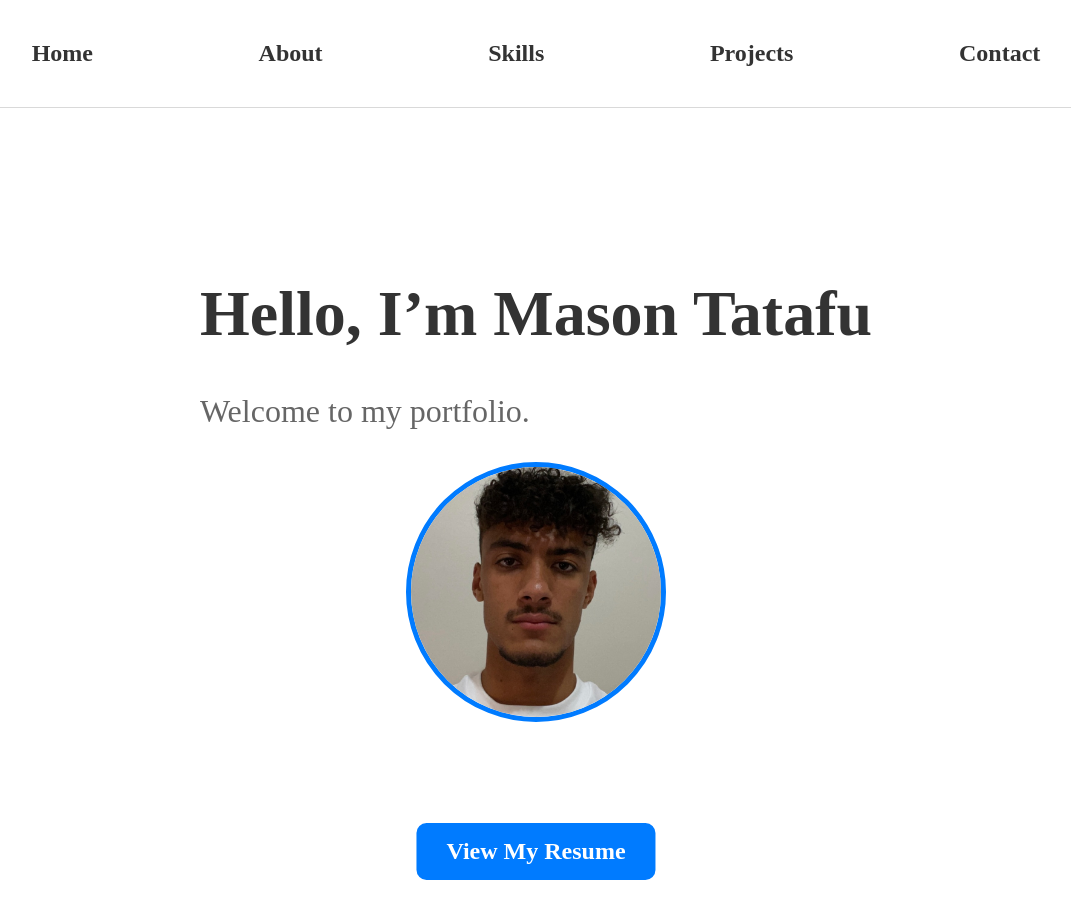
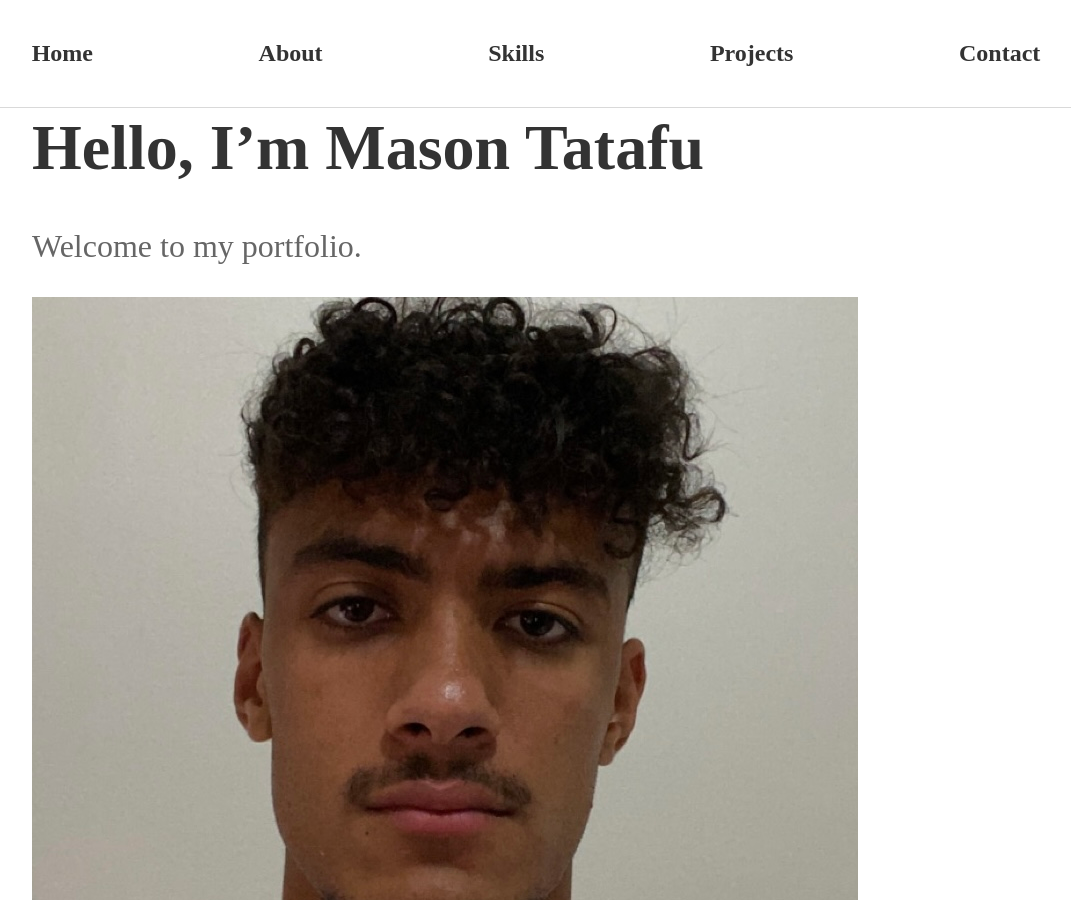
Before and after one commit to masontatafu/masontatafu.github.io, a Jekyll site: the page built from index.md, in a window 1280 px wide and 900 px high. Shown: the whole window, without its empty margins (104-1175 px from the left). Built offline with Jekyll 4.4.1, drawn with Linux system fonts in a browser that asks for light colours.

Commit message:
Update style.css

```diff
--- a/assets/style.css
+++ b/assets/style.css
@@ -1,5 +1,4 @@
 /* ===== NAVIGATION BAR STYLES ===== */
-/* ===== NAVIGATION BAR (FULL-WIDTH RIBBON, LINKS SPACED EVENLY) ===== */
 nav {
     background-color: transparent; /* Blue background */
     padding: 40px 0; /* Vertical padding */
@@ -43,12 +42,9 @@ nav a:hover {
 }
 
 
-/* ===== CONTAINER STYLES (CENTERS CONTENT) ===== */
-.container {
-    text-align: center; /* Centers all text inside */
-    max-width: 800px; /* Limits the width of the content */
-    margin: 50px auto; /* Adds spacing and centers the container */
-}
+/* ==================================================================================================================================== */
+
+
 
 /* ===== MAIN HEADING (YOUR NAME) ===== */
 h1 {
@@ -57,13 +53,34 @@ h1 {
     color: #333; /* Dark gray text color */
 }
 
-/* ===== PROFILE IMAGE STYLING ===== */
-.home-image {
-    width: 250px; /* Increases the image size */
-    border-radius: 50%; /* Makes the image circular */
-    display: block; /* Ensures the image is centered */
-    margin: 20px auto; /* Adds spacing around the image */
-    border: 5px solid #007bff; /* Adds a blue border */
+
+/* ===== CONTAINER STYLES (CENTERS CONTENT) ===== */
+.container {
+    text-align: center; /* Centers all text inside */
+    max-width: 800px; /* Limits the width of the content */
+    margin: 50px auto; /* Adds spacing and centers the container */
+}
+
+/* ===== HOME PAGE LAYOUT (TEXT LEFT, IMAGE RIGHT) ===== */
+.home-container {
+    display: flex;
+    align-items: center; /* Center elements vertically */
+    justify-content: space-between; /* Space out text and image */
+    height: 100vh; /* Full viewport height */
+    padding: 0 10%;
+}
+
+/* Text Section */
+.home-text {
+    font-size: 4rem; /* Very large text */
+    font-weight: bold;
+    flex: 1;
+    text-align: left;
+}
+
+.subheading {
+    font-size: 2rem;
+    color: #666;
 }
 
 /* Image Section */
@@ -79,10 +96,8 @@ h1 {
 
 /* Resume Button at Bottom */
 .resume-button {
-    position: fixed;
-    bottom: 20px;
-    left: 50%;
-    transform: translateX(-50%);
+    display: inline-block;
+    margin-top: 30px; /* to center the button horizontally*/
     padding: 15px 30px;
     background-color: #007bff;
     color: white;
@@ -104,23 +119,8 @@ main {
 
 /* ===== STRUCTURE: TEXT LEFT, IMAGE RIGHT ===== */
 body {
-    display: flex;
     align-items: center; /* Centers everything vertically */
     justify-content: center;
     height: 100vh; /* Full screen height */
-    flex-direction: row; /* Text on left, image on right */
     padding: 0 10%;
 }
-
-/* Text Section */
-.home-text {
-    font-size: 4rem; /* Very large text */
-    font-weight: bold;
-    flex: 1;
-    text-align: left;
-}
-
-.subheading {
-    font-size: 2rem;
-    color: #666;
-}
```
